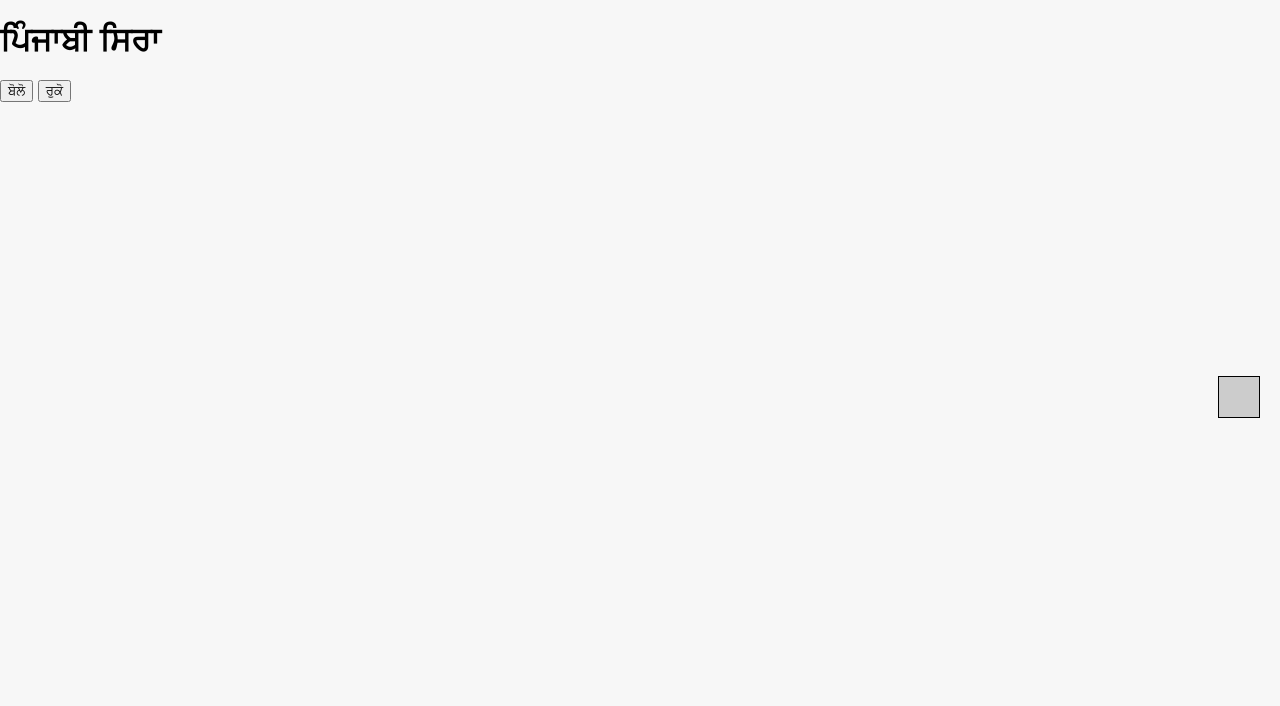
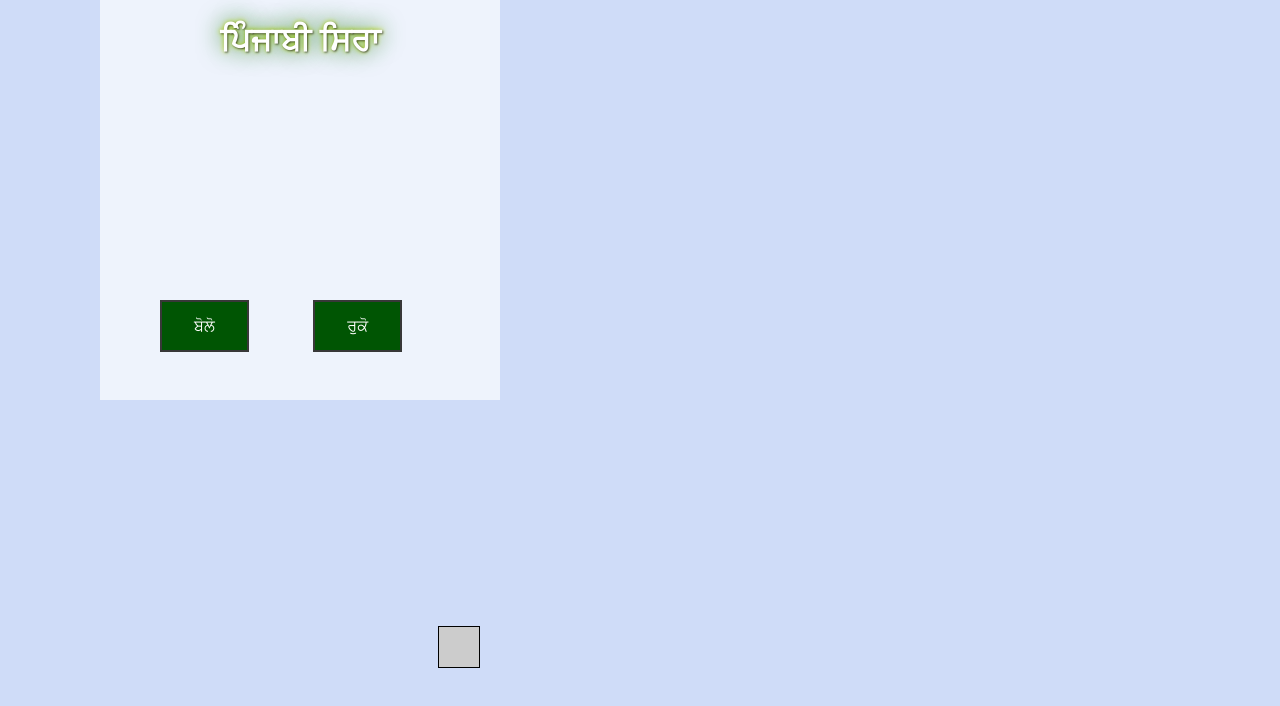
Before and after one commit to TamandeepSingh/Punjabi-Speech-Assistant, a website: page public/views/index.html in a window 1280 px wide. Drawn offline with Linux system fonts and the light colour scheme.

Commit message:
modifies

```diff
--- a/public/views/index.html
+++ b/public/views/index.html
@@ -5,16 +5,17 @@
     <meta charset="utf-8" />
     <script src="js/artyom.window.js" ></script>
     <script type="text/javascript" src="js/webcam.min.js"></script>
-    <link rel="stylesheet" type="text/css" href="css/style.css">
+    <link rel="stylesheet" type="text/css" href="css/main.css">
   </head>
 
   <body>
+    <div id="backg">
     <h1>ਪਿੰਜਾਬੀ ਸਿਰਾ </h1>
-    <button onclick="startReco()" > ਬੋਲੋ  </button>
-    <button onclick="stopReco()" > ਰੁਕੋ  </button>
+    <div id="gif" style="height:50px"></div>
+    <button class="but" id="Speak" onclick="startReco()">ਬੋਲੋ</button>
+    <button class="but" id="Stop" onclick="stopReco()"> ਰੁਕੋ</button>
     <div id="commands-list" ></div>
-    <div id="gif"></div>
-    <div id="result"></div>
+    <div id="result" >Commands:</div>
     <div id="video-container">
       <video id="camera-stream" width="500" autoplay></video>
     </div>
@@ -64,5 +65,6 @@
 		}
 	</script>
   <script src="js/reco.js" ></script>
+  </div>
   </body>
 </html>
```
